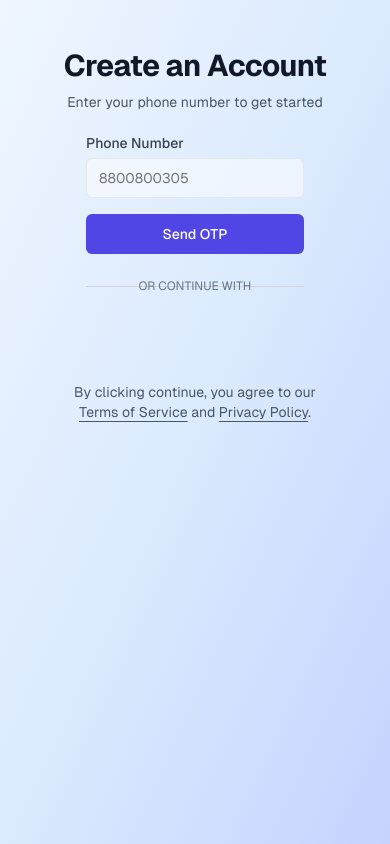
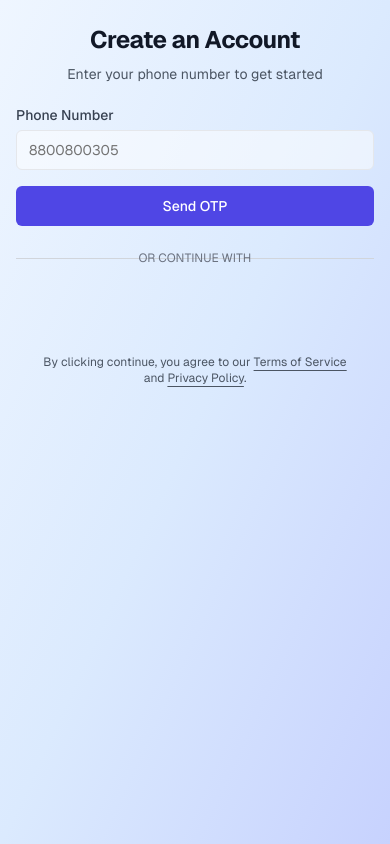
Before and after one commit to surendrakumar6350/shekhawati-university, a Next.js app: page /signup in a window 390 px wide. Built offline with nearby package versions, Linux system fonts and the light colour scheme.

Commit message:
[Fix]-Signup-Page-UI-Fix

```diff
--- a/app/signup/page.tsx
+++ b/app/signup/page.tsx
@@ -1,5 +1,5 @@
 'use client'
-import { useState, useEffect } from 'react'
+import { useState } from 'react'
 import Link from 'next/link'
 import { motion } from 'framer-motion'
 import { Button } from '@/components/ui/button'
@@ -38,8 +38,8 @@ export default function Page() {
 
   return (
 
-    <div className="min-h-screen w-full bg-gradient-to-br from-blue-50 via-blue-100 to-indigo-200 py-12 lg:py-24 overflow-hidden relative">
-      <div className="w-full h-full px-6">
+    <div className="min-h-screen w-full bg-gradient-to-br from-blue-50 via-blue-100 to-indigo-200 py-6 sm:py-12 lg:py-24 px-4 sm:px-6 overflow-hidden relative">
+      <div className="w-full h-full">
         <motion.div
           className="mx-auto flex w-full flex-col justify-center items-center space-y-6 sm:w-[350px]"
           initial={{ opacity: 0, y: 50 }}
@@ -48,7 +48,7 @@ export default function Page() {
         >
           <div className="flex flex-col space-y-2 text-center">
             <motion.h1
-              className="text-3xl font-bold tracking-tight text-gray-900"
+              className="text-2xl sm:text-3xl font-bold tracking-tight text-gray-900"
               initial={{ opacity: 0, y: -20 }}
               animate={{ opacity: 1, y: 0 }}
               transition={{ delay: 0.2, duration: 0.5 }}
@@ -67,7 +67,7 @@ export default function Page() {
             </motion.p>
           </div>
           <motion.div
-            className="grid gap-6"
+            className="grid gap-6 w-full"
             initial={{ opacity: 0, y: 20 }}
             animate={{ opacity: 1, y: 0 }}
             transition={{ delay: 0.4, duration: 0.5 }}
@@ -142,7 +142,7 @@ export default function Page() {
                     <RadioGroup
                       value={selectedAvatar}
                       onValueChange={setSelectedAvatar}
-                      className="flex justify-between"
+                      className="flex flex-wrap justify-center gap-4"
                     >
                       {avatarOptions.map((avatar, index) => (
                         <div key={index} className="flex flex-col items-center">
@@ -155,7 +155,7 @@ export default function Page() {
                             htmlFor={`avatar-${index}`}
                             className="cursor-pointer"
                           >
-                            <Avatar className={`w-16 h-16 border-2 transition-all ${selectedAvatar === avatar ? 'border-indigo-600' : 'border-transparent'
+                            <Avatar className={`w-12 h-12 sm:w-16 sm:h-16 border-2 transition-all ${selectedAvatar === avatar ? 'border-indigo-600' : 'border-transparent'
                               }`}>
                               <AvatarImage src={avatar} alt={`Avatar option ${index + 1}`} />
                               <AvatarFallback>Avatar {index + 1}</AvatarFallback>
@@ -181,21 +181,22 @@ export default function Page() {
                     <span className="bg-transparent px-2 text-gray-500">Or continue with</span>
                   </div>
                 </div>
-                <div className="flex items-center">
+                <div className="flex items-center justify-center">
                   <GoogleLogin
-                    width="380"
+                    width="100%"
                     size="large"
                     text="continue_with"
                     onSuccess={success}
                     onError={() => {
                       console.log("Login Failed");
                     }}
-                  /> </div>
+                  />
+                </div>
               </>
             )}
           </motion.div>
           <motion.p
-            className="px-8 text-center text-sm text-gray-600"
+            className="px-4 sm:px-8 text-center text-xs sm:text-sm text-gray-600"
             initial={{ opacity: 0 }}
             animate={{ opacity: 1 }}
             transition={{ delay: 0.6, duration: 0.5 }}
```
